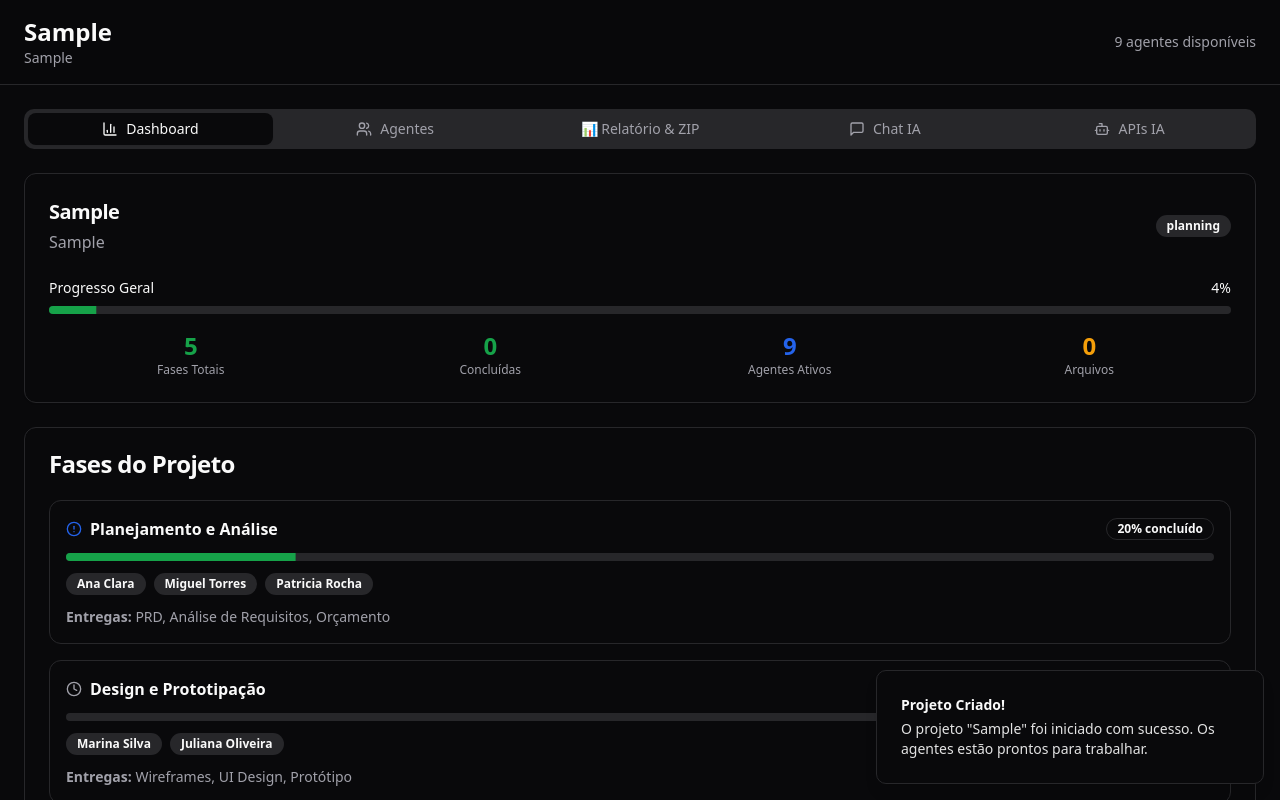
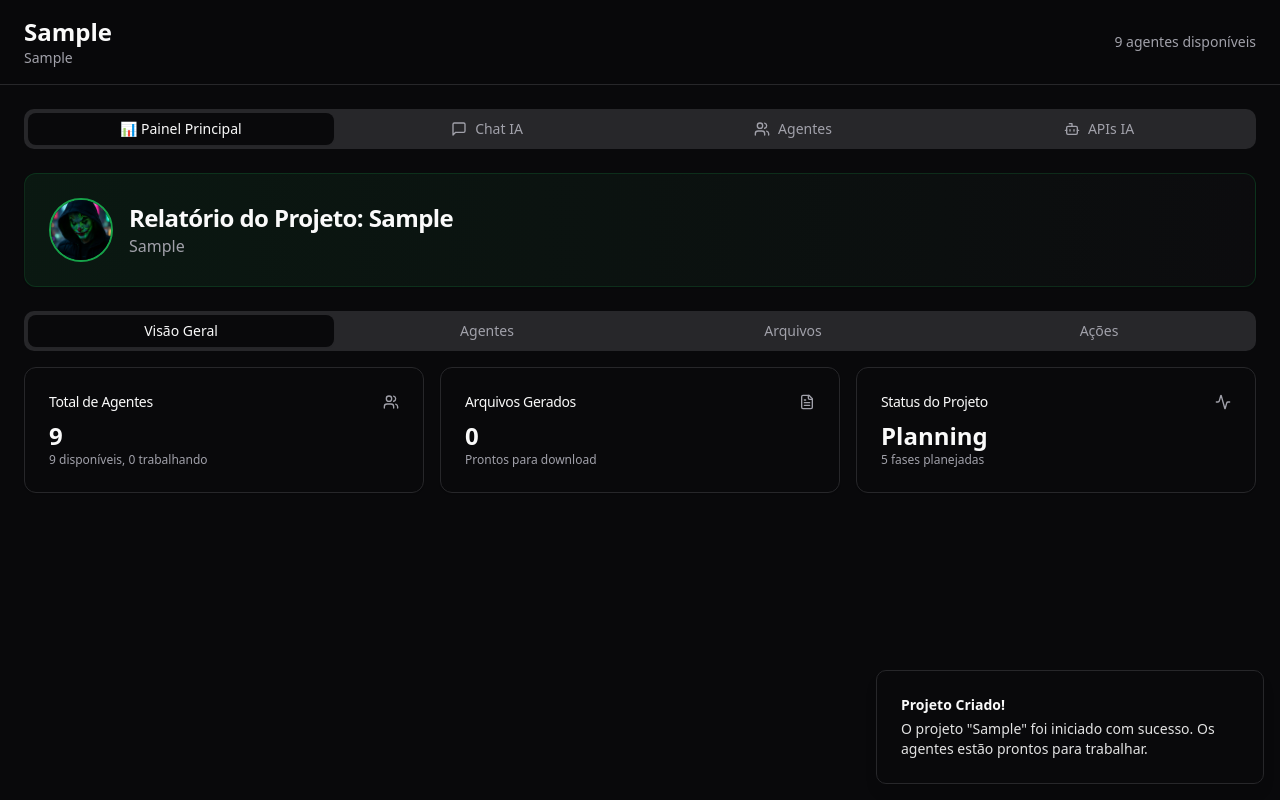
Before and after one commit to nunnez2025/agentesrob-45, a React (Vite) app: page / in a window 1280 px wide. Both pictures are taken after typing "Sample", "Sample" into the empty fields and a click on the button "🚀 Iniciar Projeto com Agentes". Shown: the top 800 px of the page. Built offline with nearby package versions, Linux system fonts and the light colour scheme.

Commit message:
Refactor UI layout
Remove dashboard, integrate chat and panel functionalities into the main hacker joker image screen.

```diff
--- a/src/pages/Index.tsx
+++ b/src/pages/Index.tsx
@@ -155,37 +155,24 @@ const Index = () => {
       </div>
 
       <div className="max-w-7xl mx-auto p-6">
-        <Tabs defaultValue="dashboard" className="w-full">
-          <TabsList className="grid w-full grid-cols-5 mb-6">
-            <TabsTrigger value="dashboard" className="flex items-center gap-2">
-              <BarChart3 className="h-4 w-4" />
-              Dashboard
+        <Tabs defaultValue="report" className="w-full">
+          <TabsList className="grid w-full grid-cols-4 mb-6">
+            <TabsTrigger value="report" className="flex items-center gap-2">
+              📊 Painel Principal
+            </TabsTrigger>
+            <TabsTrigger value="chat" className="flex items-center gap-2">
+              <MessageSquare className="h-4 w-4" />
+              Chat IA
             </TabsTrigger>
             <TabsTrigger value="agents" className="flex items-center gap-2">
               <Users className="h-4 w-4" />
               Agentes
-            </TabsTrigger>
-            <TabsTrigger value="report" className="flex items-center gap-2">
-              📊 Relatório & ZIP
-            </TabsTrigger>
-            <TabsTrigger value="chat" className="flex items-center gap-2">
-              <MessageSquare className="h-4 w-4" />
-              Chat IA
             </TabsTrigger>
             <TabsTrigger value="ai-setup" className="flex items-center gap-2">
               <Bot className="h-4 w-4" />
               APIs IA
             </TabsTrigger>
           </TabsList>
-
-          <TabsContent value="dashboard" className="mt-0">
-            <ProjectDashboard
-              project={project}
-              onApproveProject={approveProject}
-              onDownloadProject={downloadProject}
-              onGenerateReport={generateReport}
-            />
-          </TabsContent>
 
           <TabsContent value="agents" className="mt-0">
             <div className="grid grid-cols-1 md:grid-cols-2 lg:grid-cols-3 xl:grid-cols-4 gap-4">
```
